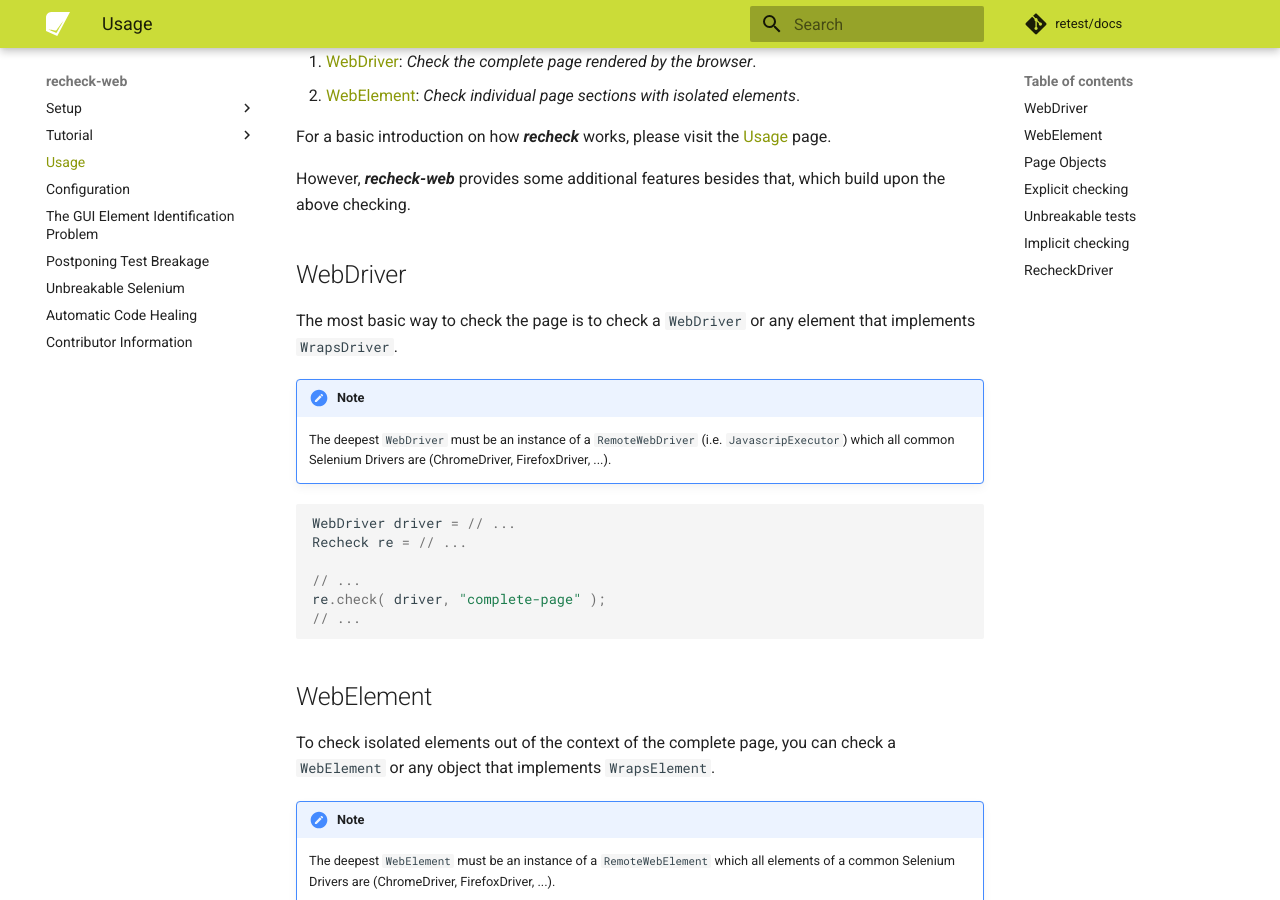
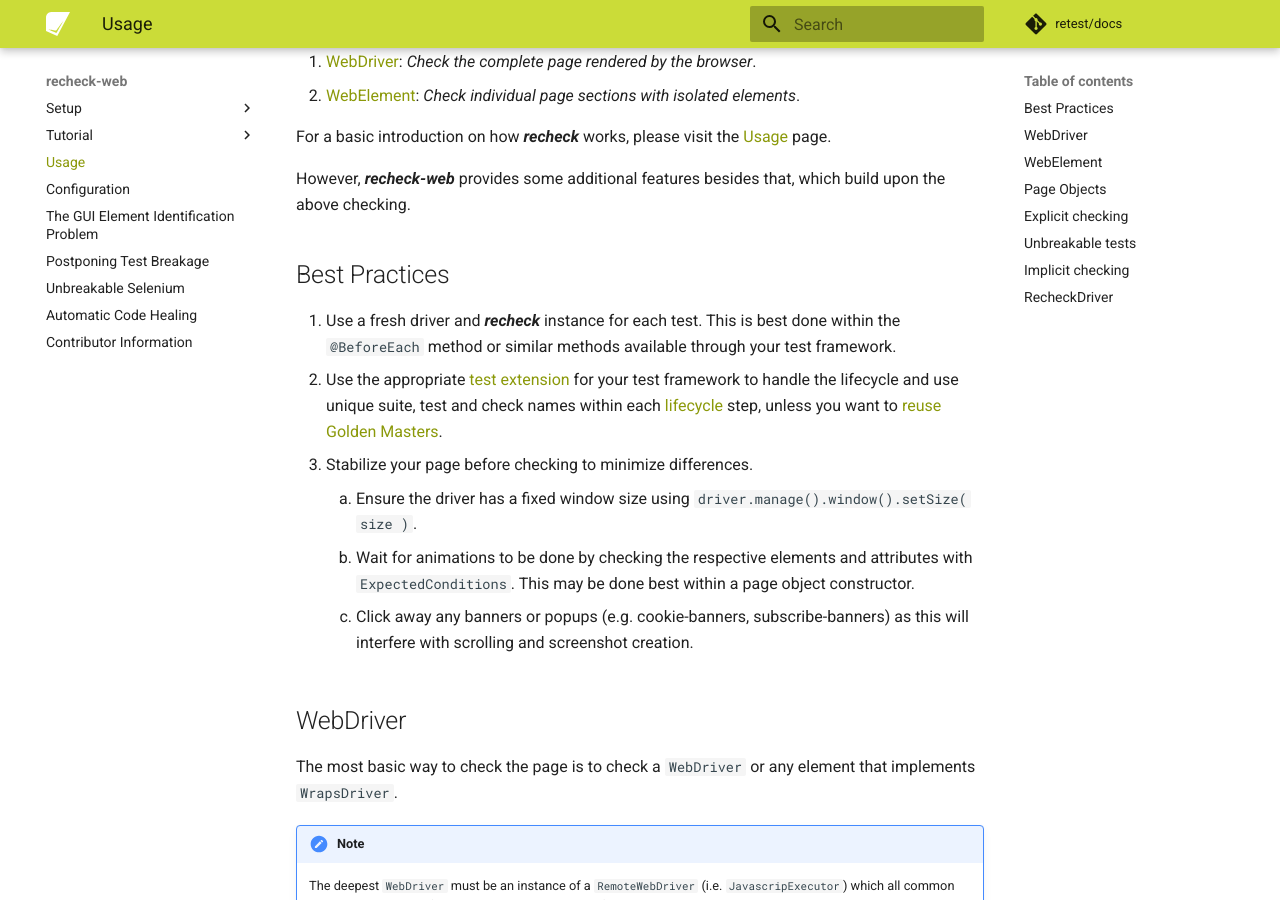
Before and after one commit to retest/docs, an MkDocs documentation site: the page built from docs/recheck-web/introduction/usage.md, in a window 1280 px wide and 900 px high, scrolled down 220 px. Built offline with MkDocs 1.6.1 and Material for MkDocs 9.7.7, drawn with Linux system fonts in a browser that asks for light colours; comment, search, counter and statistics services are not loaded.

Commit message:
Add some best practices to the usage

```diff
--- a/docs/recheck-web/introduction/usage.md
+++ b/docs/recheck-web/introduction/usage.md
@@ -8,6 +8,15 @@
 For a basic introduction on how ***recheck*** works, please visit the [Usage](../../recheck/introduction/usage.md) page.
 
 However, ***recheck-web*** provides some additional features besides that, which build upon the above checking.
+
+## Best Practices
+
+1. Use a fresh driver and ***recheck*** instance for each test. This is best done within the `@BeforeEach` method or similar methods available through your test framework.
+2. Use the appropriate [test extension](../../recheck/introduction/usage.md) for your test framework to handle the lifecycle and use unique suite, test and check names within each [lifecycle](../../recheck/introduction/usage.md#lifecycle) step, unless you want to [reuse Golden Masters](../../recheck/introduction/usage.md#reuse-golden-master-files).
+3. Stabilize your page before checking to minimize differences.
+    1. Ensure the driver has a fixed window size using `driver.manage().window().setSize( size )`.
+    2. Wait for animations to be done by checking the respective elements and attributes with `ExpectedConditions`. This may be done best within a page object constructor.
+    3. Click away any banners or popups (e.g. cookie-banners, subscribe-banners) as this will interfere with scrolling and screenshot creation.
 
 ## WebDriver
 
```
